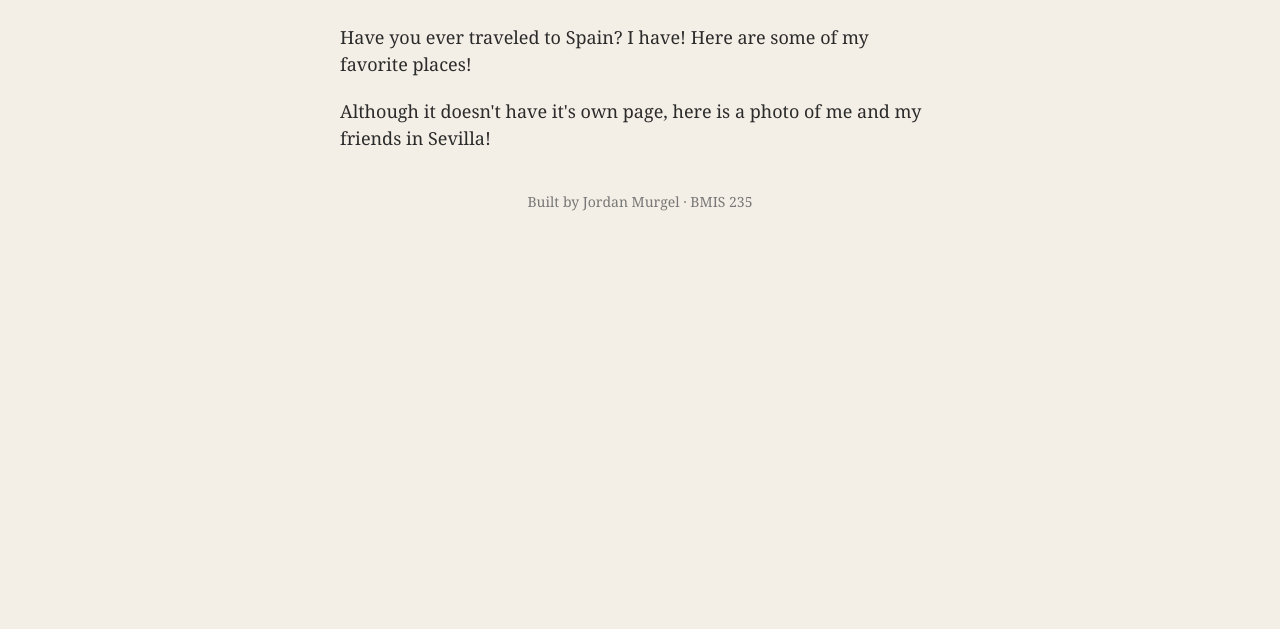
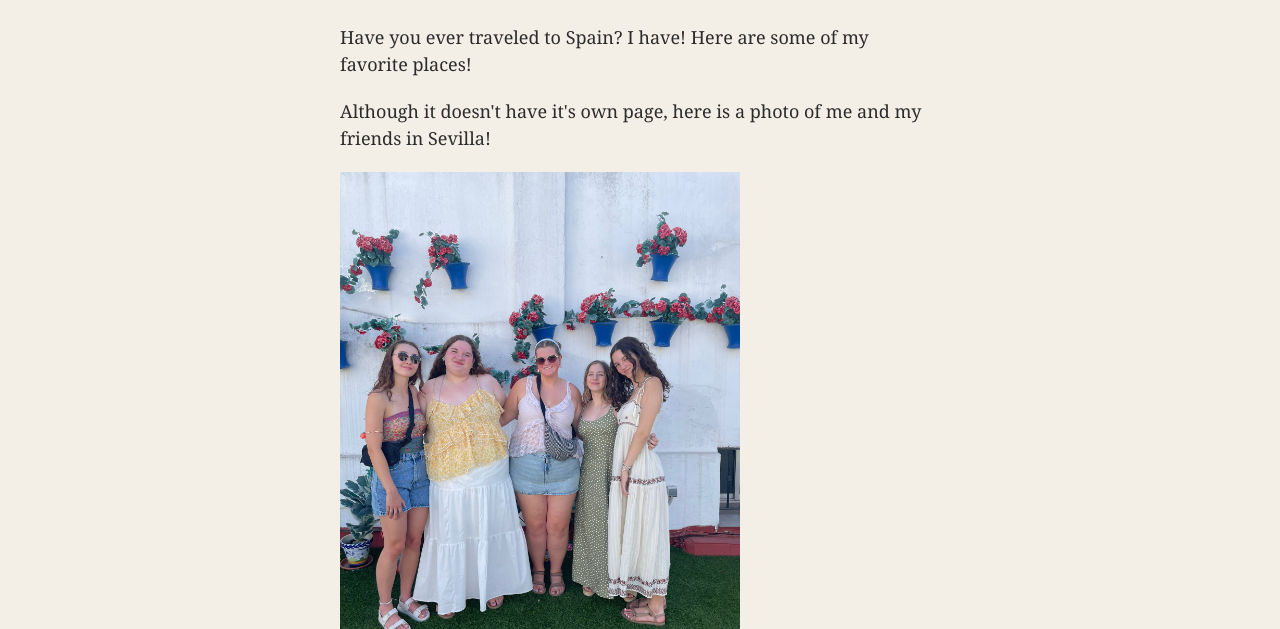
Before and after one commit to jmurgel/bmis-html-4, a plain HTML site: page index.html in a window 1280 px wide. Shown: the part 171-800 px from the top of the page. Drawn offline with Linux system fonts and the light colour scheme.

Commit message:
Update index.html

```diff
--- a/index.html
+++ b/index.html
@@ -31,6 +31,9 @@
 <h1>Home</h1>
 <p>Have you ever traveled to Spain? I have! Here are some of my favorite places!</p>
 <p>Although it doesn't have it's own page, here is a photo of me and my friends in Sevilla!</p>
+<p> <align="center">
+  <img src = "97e12a08-7e67-4a03-97e7-a006e7bb3694.jpeg" alt = "Photo of me (Jordan Murgel) and my friends on a roof top in Sevilla Spain" width="400">
+</p>
 
 <!-- ===== SHOWCASE ======================================================
      This box is empty on purpose. In Part 7 you paste an interactive
```
